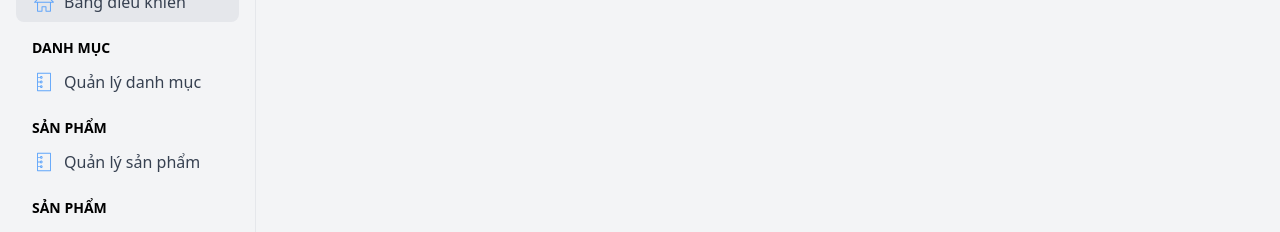
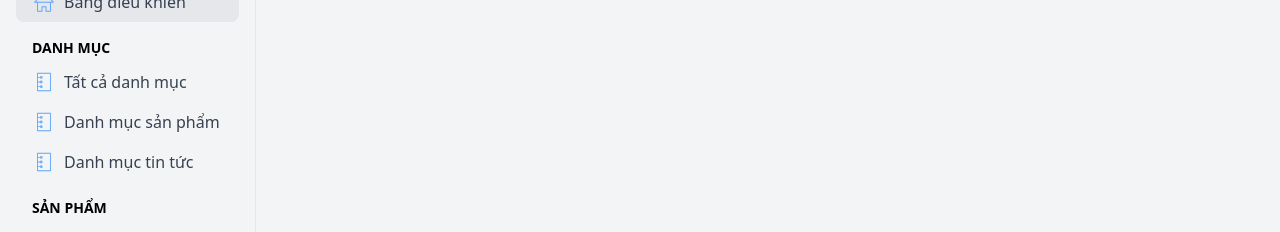
Before and after one commit to DinhPhuocLong/Pet-Market, a Nuxt app: page /dashboard in a window 1280 px wide. Shown: the part 154-386 px from the top of the page. Built offline with nearby package versions, Linux system fonts and the light colour scheme; no server answers; what vue-quill-editor would draw is missing.

Commit message:
dashboard brands, categories

```diff
--- a/components/UIcomponents/Alert.vue
+++ b/components/UIcomponents/Alert.vue
@@ -1,5 +1,5 @@
 <template>
-    <div class="mb-4 border-l-4 rounded px-4 py-3 bg-gray-100">
+    <div class="mb-4 border-l-4 rounded px-4 py-3 bg-gray-100" v-if="visible">
         <div class="flex items-start">
             <div class="py-1">
                 <svg
@@ -14,13 +14,22 @@
             </div>
 
             <div>
-                <h3 class="font-semibold">Info Message</h3>
+                <h3 class="font-semibold">{{ title }}</h3>
 
                 <p class="text-sm text-gray-800">
-                    Sed ut perspiciatis unde omnis iste natus danger sit
-                    voluptatem accusantium doloremque laudantium, totam rem.
+                    {{ message }}
                 </p>
             </div>
         </div>
     </div>
 </template>
+
+<script>
+export default {
+    props: ['message', 'title', 'visible'],
+}
+</script>
+
+<style>
+
+</style>
--- a/components/dashboard/SideBar.vue
+++ b/components/dashboard/SideBar.vue
@@ -34,7 +34,33 @@
                     ></path>
                 </svg>
                 <nuxt-link to="/dashboard/category" class="text-gray-700"
-                    >Quản lý danh mục</nuxt-link
+                    >Tất cả danh mục</nuxt-link
+                >
+            </div>
+
+            <div
+                class="w-full flex items-center text-blue-400 h-10 pl-4 hover:bg-gray-200 rounded-lg cursor-pointer"
+            >
+                <svg class="h-6 w-6 fill-current mr-2" viewBox="0 0 20 20">
+                    <path
+                        d="M15.396,2.292H4.604c-0.212,0-0.385,0.174-0.385,0.386v14.646c0,0.212,0.173,0.385,0.385,0.385h10.792c0.211,0,0.385-0.173,0.385-0.385V2.677C15.781,2.465,15.607,2.292,15.396,2.292 M15.01,16.938H4.99v-2.698h1.609c0.156,0.449,0.586,0.771,1.089,0.771c0.638,0,1.156-0.519,1.156-1.156s-0.519-1.156-1.156-1.156c-0.503,0-0.933,0.321-1.089,0.771H4.99v-3.083h1.609c0.156,0.449,0.586,0.771,1.089,0.771c0.638,0,1.156-0.518,1.156-1.156c0-0.638-0.519-1.156-1.156-1.156c-0.503,0-0.933,0.322-1.089,0.771H4.99V6.531h1.609C6.755,6.98,7.185,7.302,7.688,7.302c0.638,0,1.156-0.519,1.156-1.156c0-0.638-0.519-1.156-1.156-1.156c-0.503,0-0.933,0.322-1.089,0.771H4.99V3.062h10.02V16.938z M7.302,13.854c0-0.212,0.173-0.386,0.385-0.386s0.385,0.174,0.385,0.386s-0.173,0.385-0.385,0.385S7.302,14.066,7.302,13.854 M7.302,10c0-0.212,0.173-0.385,0.385-0.385S8.073,9.788,8.073,10s-0.173,0.385-0.385,0.385S7.302,10.212,7.302,10 M7.302,6.146c0-0.212,0.173-0.386,0.385-0.386s0.385,0.174,0.385,0.386S7.899,6.531,7.688,6.531S7.302,6.358,7.302,6.146"
+                    ></path>
+                </svg>
+                <nuxt-link :to="{ name: 'category', query: { type: 'product' } }" class="text-gray-700"
+                    >Danh mục sản phẩm</nuxt-link
+                >
+            </div>
+
+            <div
+                class="w-full flex items-center text-blue-400 h-10 pl-4 hover:bg-gray-200 rounded-lg cursor-pointer"
+            >
+                <svg class="h-6 w-6 fill-current mr-2" viewBox="0 0 20 20">
+                    <path
+                        d="M15.396,2.292H4.604c-0.212,0-0.385,0.174-0.385,0.386v14.646c0,0.212,0.173,0.385,0.385,0.385h10.792c0.211,0,0.385-0.173,0.385-0.385V2.677C15.781,2.465,15.607,2.292,15.396,2.292 M15.01,16.938H4.99v-2.698h1.609c0.156,0.449,0.586,0.771,1.089,0.771c0.638,0,1.156-0.519,1.156-1.156s-0.519-1.156-1.156-1.156c-0.503,0-0.933,0.321-1.089,0.771H4.99v-3.083h1.609c0.156,0.449,0.586,0.771,1.089,0.771c0.638,0,1.156-0.518,1.156-1.156c0-0.638-0.519-1.156-1.156-1.156c-0.503,0-0.933,0.322-1.089,0.771H4.99V6.531h1.609C6.755,6.98,7.185,7.302,7.688,7.302c0.638,0,1.156-0.519,1.156-1.156c0-0.638-0.519-1.156-1.156-1.156c-0.503,0-0.933,0.322-1.089,0.771H4.99V3.062h10.02V16.938z M7.302,13.854c0-0.212,0.173-0.386,0.385-0.386s0.385,0.174,0.385,0.386s-0.173,0.385-0.385,0.385S7.302,14.066,7.302,13.854 M7.302,10c0-0.212,0.173-0.385,0.385-0.385S8.073,9.788,8.073,10s-0.173,0.385-0.385,0.385S7.302,10.212,7.302,10 M7.302,6.146c0-0.212,0.173-0.386,0.385-0.386s0.385,0.174,0.385,0.386S7.899,6.531,7.688,6.531S7.302,6.358,7.302,6.146"
+                    ></path>
+                </svg>
+                <nuxt-link :to="{ name: 'category', query: { type: 'blog' } }" class="text-gray-700"
+                    >Danh mục tin tức</nuxt-link
                 >
             </div>
         </div>
--- a/components/dashboard/category/FormAdd.vue
+++ b/components/dashboard/category/Show.vue
@@ -1,6 +1,6 @@
 <template>
     <div class="font-nunito">
-        <h1 class="text-3xl font-bold">Danh mục sản phẩm</h1>
+        <h1 class="text-3xl font-bold">{{ categoryTitle }}</h1>
         <div class="w-full xl:flex mt-10">
             <div class="xl:w-1/4">
                 <h2 class="text-lg font-semibold">Thêm danh mục</h2>
@@ -60,16 +60,6 @@
                                 >
 
                                 </option>
-                        </select>
-                    </div>
-
-                    <div class="mb-8">
-                        <label class="block text-gray-700 text-sm font-bold mb-2" for="name">
-                            Loại danh mục
-                        </label>
-                        <select class="py-1 px-2" v-model="newCategory.type">
-                            <option class="" value="product">Danh mục sản phẩm</option>
-                            <option class="" value="blog">Danh mục bài viết</option>
                         </select>
                     </div>
 
@@ -186,7 +176,7 @@
     import util from '../../../helpers/util';
     import { ValidationProvider, ValidationObserver } from "vee-validate";
     export default {
-        props: ['category'],
+        props: ['category', 'title'],
         components: {
             ValidationProvider,
             ValidationObserver
@@ -208,6 +198,11 @@
             }
         },
         computed: {
+            categoryTitle() {
+                if (!this.title) return 'Tất cả danh mục';
+                if (this.title == 'blog') return 'Danh mục tin tức';
+                if (this.title == 'product') return 'Danh mục sản phẩm';
+            },
             isDisabled() {
                 if (this.tableAction == -1) {
                     return true;
@@ -215,6 +210,9 @@
                 return false;
             },
             selectOptions() {
+                if (this.category.length) {
+
+                }
                 const tree = this.category;
                 return util.recursiveCategory(tree, '&nbsp;&nbsp;');
             },
--- a/pages/dashboard/category/index.vue
+++ b/pages/dashboard/category/index.vue
@@ -1,33 +1,49 @@
 <template>
-    <DashboardCategoryFormAdd  :category="category"  v-on:refresh-data="refreshTableData();"/>
+    <DashboardCategoryShow
+        :category="category"
+        :title="title"
+        v-on:refresh-data="refreshTableData()"
+    />
 </template>
 
 <script>
 import { mapState } from 'vuex';
 export default {
     layout: 'dashboard',
-        async fetch({ store }) {
-            await store.dispatch('category/getCategory');
+    data() {
+        return {
+            title: this.$route.query.type || ''
+        }
+    },
+    created() {
+        const type = this.$route.query.type || '';
+        this.getCategory(type);
+    },
+    watch: {
+        $route(to, from) {
+            const type = this.$route.query.type || '';
+            this.title = type;
+
+
+            this.getCategory(type);
+        }
     },
     computed: {
         ...mapState({
-                category: (state) => {
+            category: state => {
                 return state.category.category;
             }
-            }),
+        })
     },
     methods: {
-            async refreshTableData() {
-                await this.$store.dispatch('category/getCategory');
+        getCategory(type) {
+            this.$store.dispatch('category/getCategory', type);
         },
-
-            console() {
-                console.log('console.log');
+        refreshTableData() {
+            this.$store.dispatch('category/getCategory');
+        },
     }
-        }
-    }
+};
 </script>
 
-<style>
-
-</style>
+<style></style>
--- a/plugins/filters.js
+++ b/plugins/filters.js
@@ -6,13 +6,6 @@ Vue.filter('formatDate', function(value) {
         return moment(String(value)).format('DD/MM/YYYY hh:mm');
     }
 });
-
-// Vue.filter('formatVndCurrency', function(value) {
-//     if (value) {
-//         let val = (value/1).toFixed(2).replace('.', ',')
-//         return val.toString().replace(/\B(?=(\d{3})+(?!\d))/g, ".")
-//     }
-// });
 
 Vue.filter('toVndCurrency', function (value) {
     if (typeof value !== "number") {
@@ -25,3 +18,11 @@ Vue.filter('toVndCurrency', function (value) {
     });
     return formatter.format(value);
 });
+
+
+Vue.filter('percentage', function (value) {
+    if(!value) {
+        return '0%';
+    }
+    return `${value}%`;
+});
--- a/services/CategoryService.js
+++ b/services/CategoryService.js
@@ -1,8 +1,15 @@
 const resource = process.env.BASE_URL + '/category';
 export default ($axios) => ({
-    all() {
-        console.log(process.env.BASE_URL);
-        return $axios.get(resource);
+    all(type) {
+        let params = {};
+        if (type) {
+            params = {
+                type
+            }
+        }
+        return $axios.get(resource, {
+            params
+        });
     },
     store(payload) {
         return $axios.post(resource, payload);
--- a/store/category/actions.js
+++ b/store/category/actions.js
@@ -1,8 +1,8 @@
 export default {
-    async getCategory({ commit }) {
+    async getCategory({ commit }, type) {
         try {
-            const response = await this.$services.Category.all();
-            console.log(response);
+            console.log(type);
+            const response = await this.$services.Category.all(type);
             commit("SET_CATEGORY", response.data.data);
         } catch (error) {
             throw error;
```
Also changed, not shown: pages/dashboard/product/index.vue (+24 -24 lines), 1 other file (tests, documents, lock files or other folders). Lines whose indentation alone changed are shown as unchanged.
